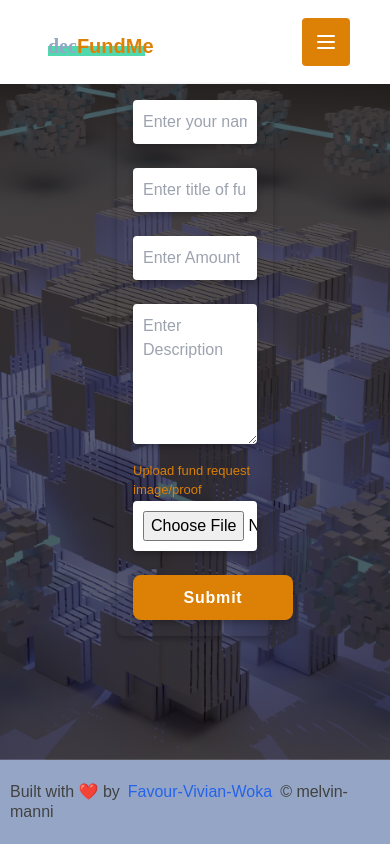
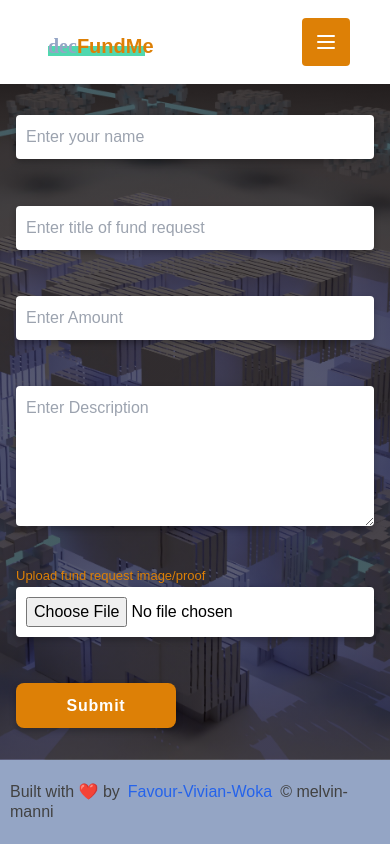
Before and after one commit to FayVik/my-intro-to-blockchain, a React (Create React App) app: page /FormView in a window 390 px wide. Built offline with nearby package versions, Linux system fonts and the light colour scheme.

Commit message:
add responsive to form

```diff
--- a/src/Assets/FormView.module.css
+++ b/src/Assets/FormView.module.css
@@ -15,9 +15,8 @@
 	min-height: 80vh;
 }
 .formContainer {
-	width: 40%;
 	margin: auto;
-	box-shadow: rgb(0 0 0 / 25%) 0px 3px 6px;
+	min-height: 80vh;
 }
 input {
 	width: 100%;
--- a/src/components/Form.jsx
+++ b/src/components/Form.jsx
@@ -7,41 +7,42 @@ import { ButtonNav } from './Button';
 const Form = () => {
 	return (
 		<div>
-			<form className={`${Style.formContainer} rounded-lg p-4`}>
-				<div className='mb-6'>
+			<form>
+				<div
+					className={`${Style.formContainer} rounded-lg p-4 lg:w-2/5 md:w-full items-center flex flex-wrap`}>
+					<div className='mb-4 w-full'>
 						<input
 							type='text'
 							placeholder='Enter your name'
 							className='rounded'
 						/>
 					</div>
-				<div className='mb-6'>
+					<div className='mb-4 w-full'>
 						<input
 							type='text'
 							placeholder='Enter title of fund request'
 							className='rounded'
 						/>
 					</div>
-				<div className='mb-6'>
+					<div className='mb-4 w-full'>
 						<input type='text' placeholder='Enter Amount' className='rounded' />
 					</div>
-
 					<textarea
 						name=''
 						id=''
 						cols='30'
 						rows='5'
-					className='rounded'
+						className='rounded w-full'
 						placeholder='Enter Description'></textarea>
-
-				<div className='mb-6'>
+					<div className='mb-4 w-full'>
 						<span className={`${Style.spanForm}`}>
 							Upload fund request image/proof
 						</span>
 						<input type='file' className='rounded' />
 					</div>
-				<div className='m'>
+					<div className='w-full'>
 						<ButtonNav>Submit</ButtonNav>
+					</div>
 				</div>
 			</form>
 		</div>
```
Lines whose indentation alone changed are shown as unchanged.
